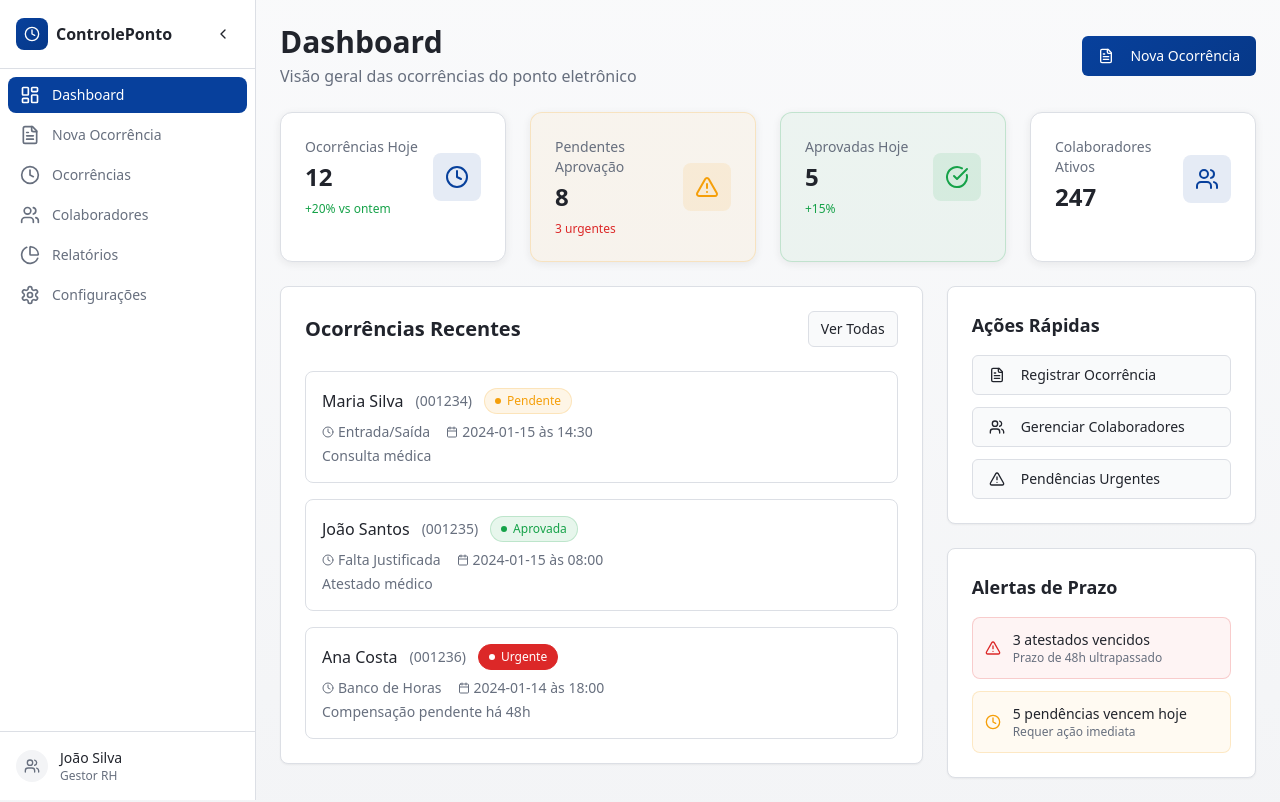
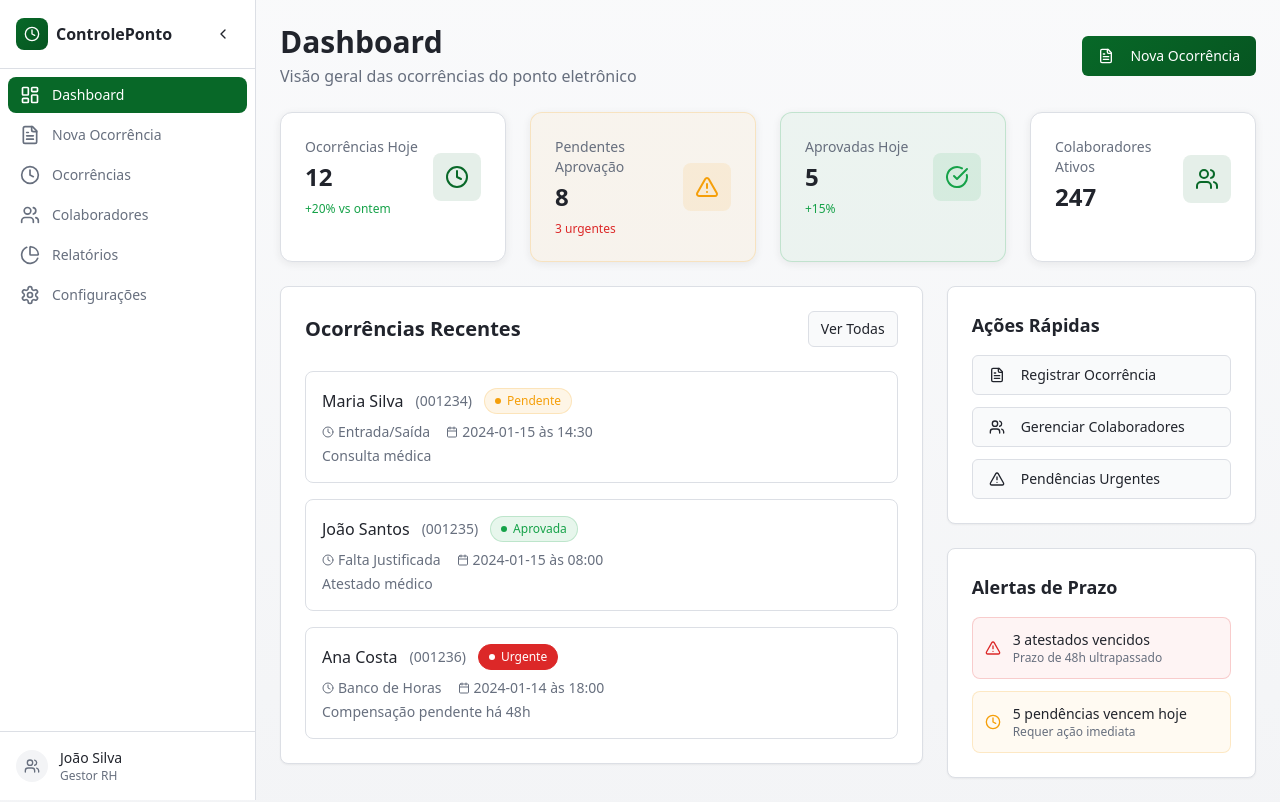
Before and after one commit to Cooperval/dp-comunicado, a React (Vite) app: page / in a window 1280 px wide. Built offline with nearby package versions, Linux system fonts and the light colour scheme; the HTML template or start-up script is replaced by a standard one.

Commit message:
Atualizar paleta de cores

```diff
--- a/src/index.css
+++ b/src/index.css
@@ -17,9 +17,9 @@ All colors MUST be HSL.
     --popover: 0 0% 100%;
     --popover-foreground: 220 15% 15%;
 
-    --primary: 217 91% 32%;
+    --primary: 140 86% 22%;
     --primary-foreground: 0 0% 100%;
-    --primary-hover: 217 91% 28%;
+    --primary-hover: 140 86% 18%;
 
     --secondary: 220 15% 95%;
     --secondary-foreground: 220 15% 25%;
@@ -38,11 +38,11 @@ All colors MUST be HSL.
 
     --border: 220 15% 88%;
     --input: 220 15% 88%;
-    --ring: 217 91% 32%;
+    --ring: 140 86% 22%;
 
     /* Corporate gradients */
-    --gradient-primary: linear-gradient(135deg, hsl(217 91% 32%), hsl(217 91% 28%));
-    --gradient-accent: linear-gradient(135deg, hsl(142 76% 36%), hsl(142 76% 32%));
+    --gradient-primary: linear-gradient(135deg, hsl(140 86% 22%), hsl(140 86% 18%));
+    --gradient-accent: linear-gradient(135deg, hsl(140 76% 30%), hsl(140 76% 26%));
     --gradient-subtle: linear-gradient(180deg, hsl(220 20% 98%), hsl(220 15% 96%));
 
     /* Professional shadows */
@@ -79,9 +79,9 @@ All colors MUST be HSL.
     --popover: 220 20% 12%;
     --popover-foreground: 220 15% 95%;
 
-    --primary: 217 91% 45%;
+    --primary: 140 86% 35%;
     --primary-foreground: 0 0% 100%;
-    --primary-hover: 217 91% 50%;
+    --primary-hover: 140 86% 40%;
 
     --secondary: 220 20% 18%;
     --secondary-foreground: 220 15% 85%;
@@ -89,7 +89,7 @@ All colors MUST be HSL.
     --muted: 220 20% 16%;
     --muted-foreground: 220 10% 55%;
 
-    --accent: 142 76% 45%;
+    --accent: 140 76% 40%;
     --accent-foreground: 0 0% 100%;
 
     --destructive: 0 72% 60%;
@@ -100,11 +100,11 @@ All colors MUST be HSL.
 
     --border: 220 20% 20%;
     --input: 220 20% 20%;
-    --ring: 217 91% 45%;
+    --ring: 140 86% 35%;
 
     /* Dark mode gradients */
-    --gradient-primary: linear-gradient(135deg, hsl(217 91% 45%), hsl(217 91% 50%));
-    --gradient-accent: linear-gradient(135deg, hsl(142 76% 45%), hsl(142 76% 50%));
+    --gradient-primary: linear-gradient(135deg, hsl(140 86% 35%), hsl(140 86% 40%));
+    --gradient-accent: linear-gradient(135deg, hsl(140 76% 40%), hsl(140 76% 45%));
     --gradient-subtle: linear-gradient(180deg, hsl(220 25% 8%), hsl(220 20% 12%));
 
     /* Dark mode shadows */
```
